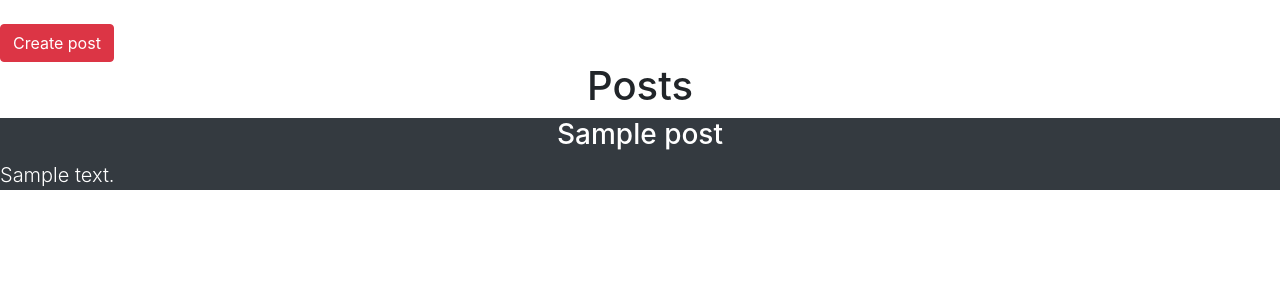
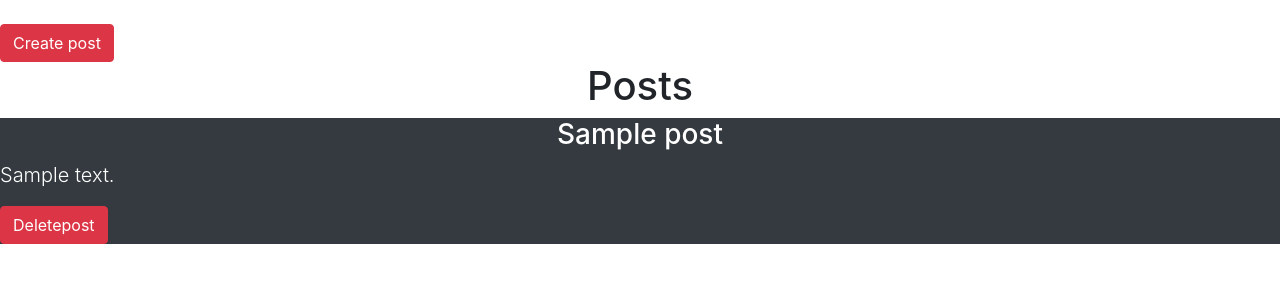
Before and after one commit to Samir-Chaulagain/django-practice, a Django app: page / in a window 1280 px wide. Shown: the top 300 px of the page. Run offline with Django 4.2, Linux system fonts and the light colour scheme; tables that the repository leaves empty hold one stand-in row (values such as "Sample post").

Commit message:
added delete button

```diff
--- a/mainapp/urls.py
+++ b/mainapp/urls.py
@@ -9,6 +9,8 @@ urlpatterns = [
     # path('contact',views.contact)
     # path('secondhome',views.secondhome)
     path('',views.index,name="homepage"),
-    path('create',views.create,name="create")
+    path('create',views.create,name="create"),
+    path('delete/<int:id>',views.delete,name="deletepost")
+
 
 ]
--- a/mainapp/views.py
+++ b/mainapp/views.py
@@ -1,4 +1,4 @@
-from django.shortcuts import render,HttpResponse
+from django.shortcuts import render,HttpResponse,redirect
 from .models import Post
 
 # Create your views here.
@@ -23,3 +23,6 @@ def create(request):
         newpost.save()
 
     return render(request,"create.html")
+def delete(request,id):
+    Post.objects.get(id=id).delete()
+    return redirect("homepage")
--- a/templates/index.html
+++ b/templates/index.html
@@ -44,6 +44,7 @@
         <div class="bg-dark text-white textcenter">
             <h3 class="text-center">{{post.title}}</h3>
             <p class="lead">{{post.description}}</p>
+            <a href="{% url 'deletepost' post.id %}" class="btn btn-danger">Deletepost</a>
 
             <!-- using loop to take multipe data from database -->
         </div>
```
Also changed, not shown: db.sqlite3.
